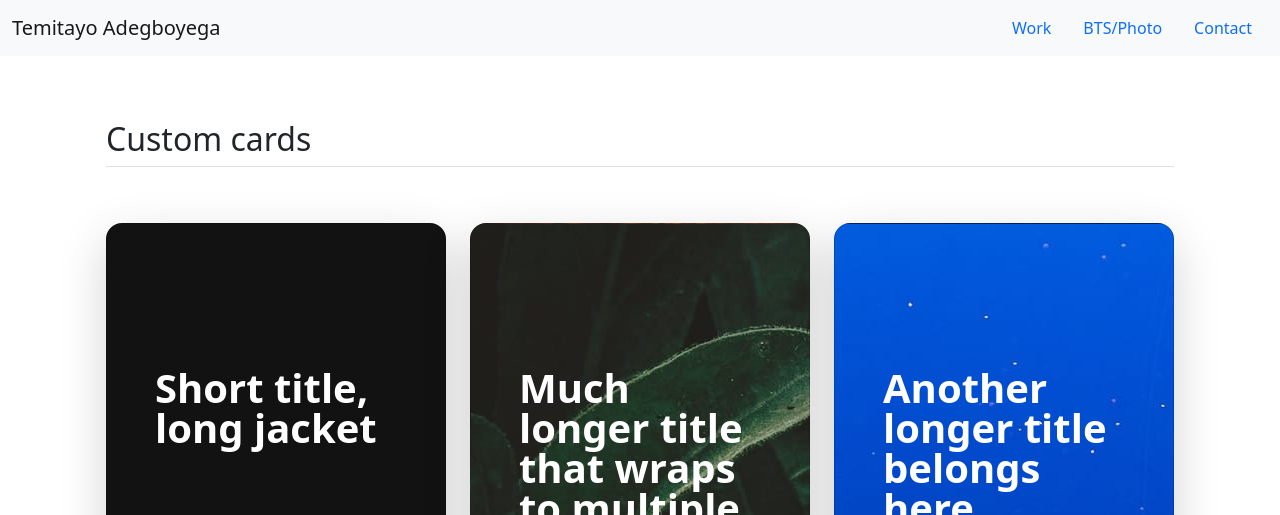
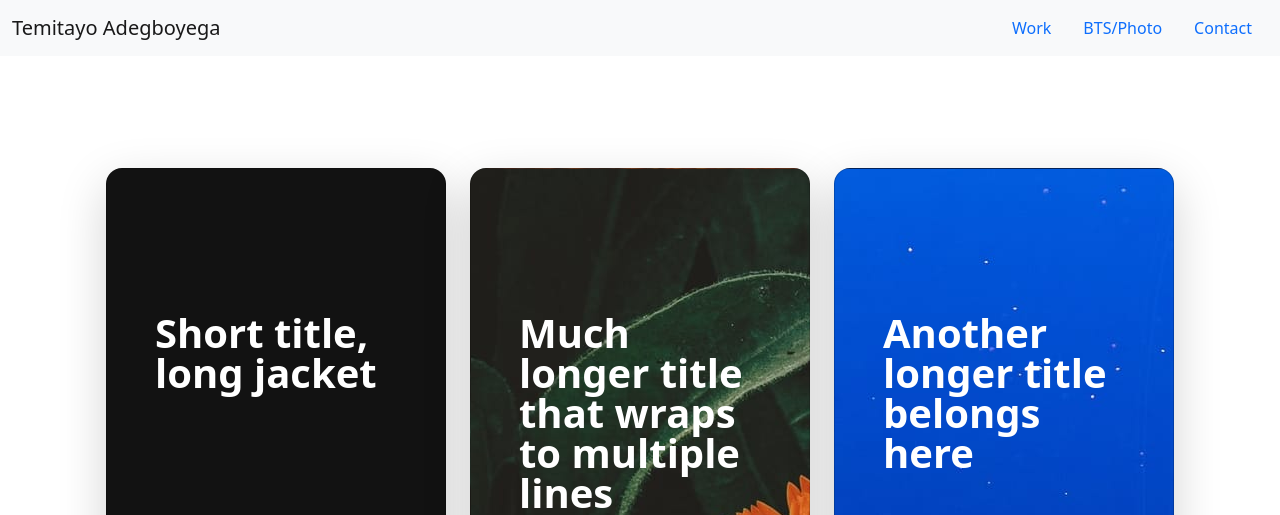
Before and after one commit to temimayoisme/temimayoisme.github.io, a plain HTML site: page index.html in a window 1280 px wide. Shown: the top 515 px of the page. Drawn offline with Linux system fonts and the light colour scheme; files whose address does not match are found by name.

Commit message:
Update index.html

```diff
--- a/index.html
+++ b/index.html
@@ -98,8 +98,6 @@
 
 <main class="container">
   <div class="container px-4 py-5" id="custom-cards">
-    <h2 class="pb-2 border-bottom">Custom cards</h2>
-
     <div class="row row-cols-1 row-cols-lg-3 align-items-stretch g-4 py-5">
       <div class="col">
         <div class="card card-cover h-100 overflow-hidden text-bg-dark rounded-4 shadow-lg" style="background-image: url('unsplash-photo-1.jpg');">
```
